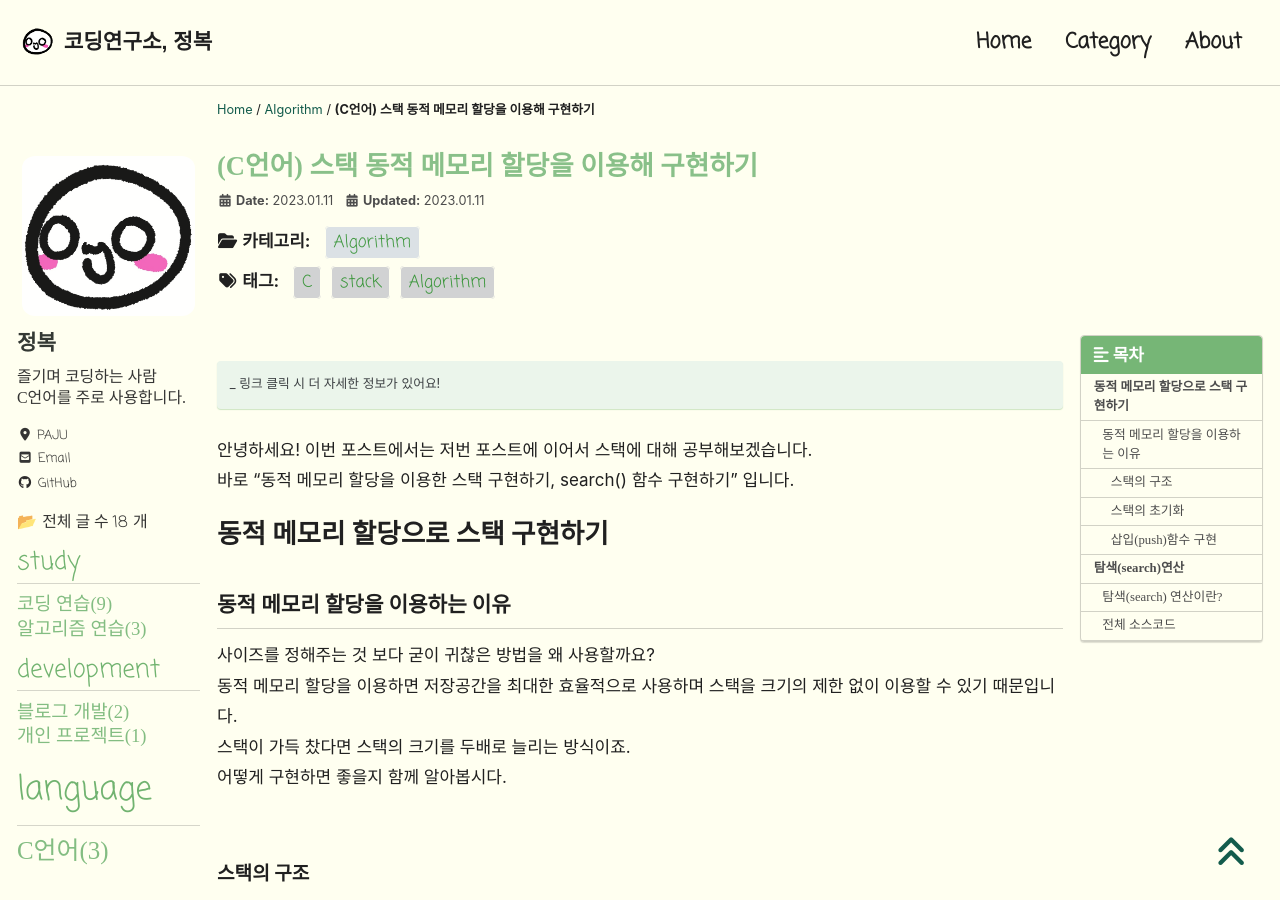
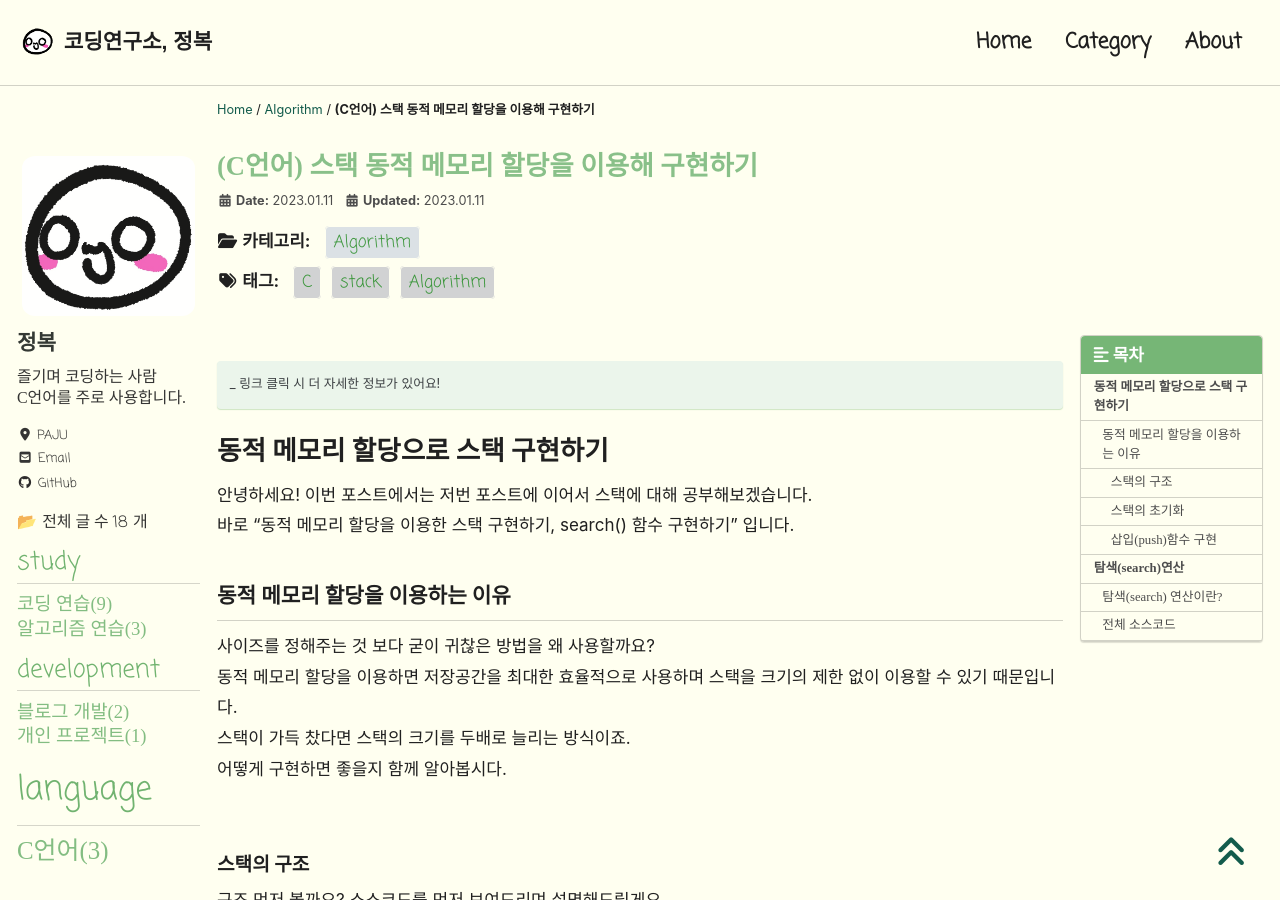
Before and after one commit to JBL28/jbl28.github.io, a Jekyll site: the page built from _posts/Algorithm/2023-01-11-stack2.md, in a window 1280 px wide and 900 px high. Built offline with Jekyll 4.4.1, drawn with Linux system fonts in a browser that asks for light colours; cached includes are drawn as plain includes; nearby versions of some CDN libraries; some web fonts are replaced; comment, search, counter and statistics services are not loaded.

```diff
--- a/_posts/Algorithm/2023-01-11-stack2.md
+++ b/_posts/Algorithm/2023-01-11-stack2.md
@@ -17,10 +17,10 @@ last_modified_at: 2023-01-11
 _ 링크 클릭 시 더 자세한 정보가 있어요!
 {: .notice--primary}
 
+# 동적 메모리 할당으로 스택 구현하기
+
 안녕하세요! 이번 포스트에서는 저번 포스트에 이어서 스택에 대해 공부해보겠습니다.<br>
 바로 "동적 메모리 할당을 이용한 스택 구현하기, search() 함수 구현하기" 입니다.<br>
-
-# 동적 메모리 할당으로 스택 구현하기
 
 ## 동적 메모리 할당을 이용하는 이유
 
```
